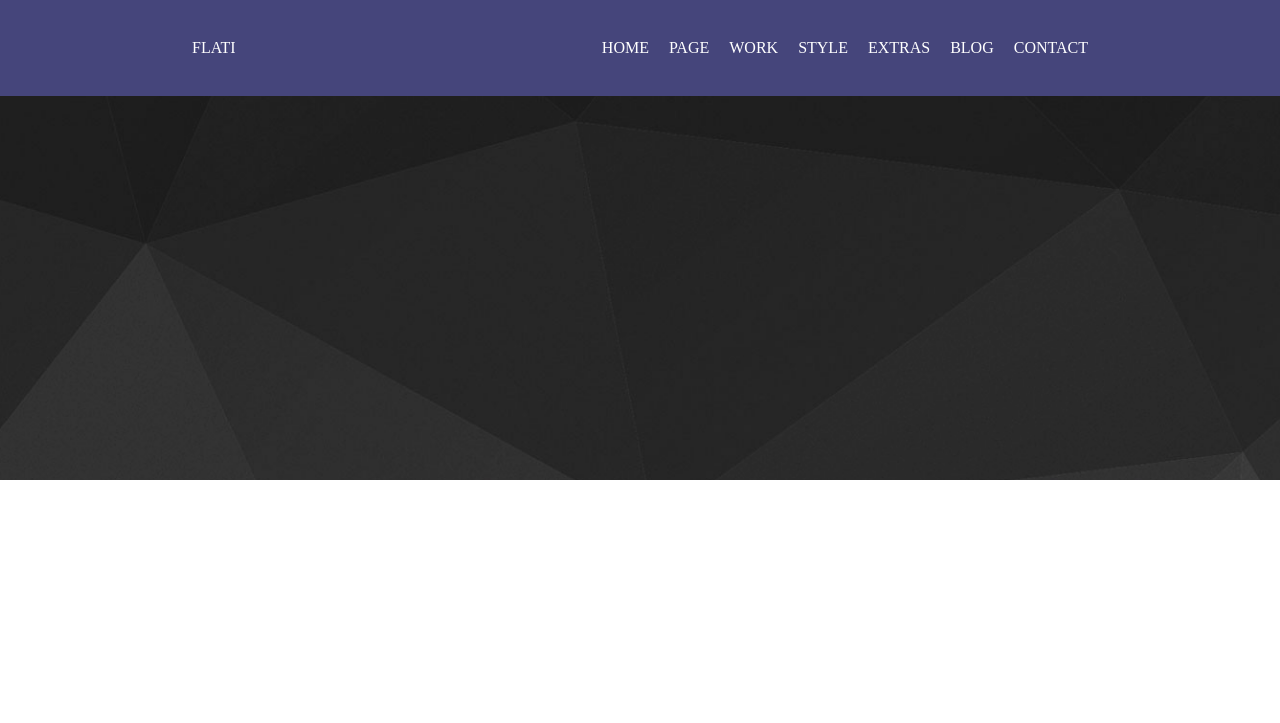
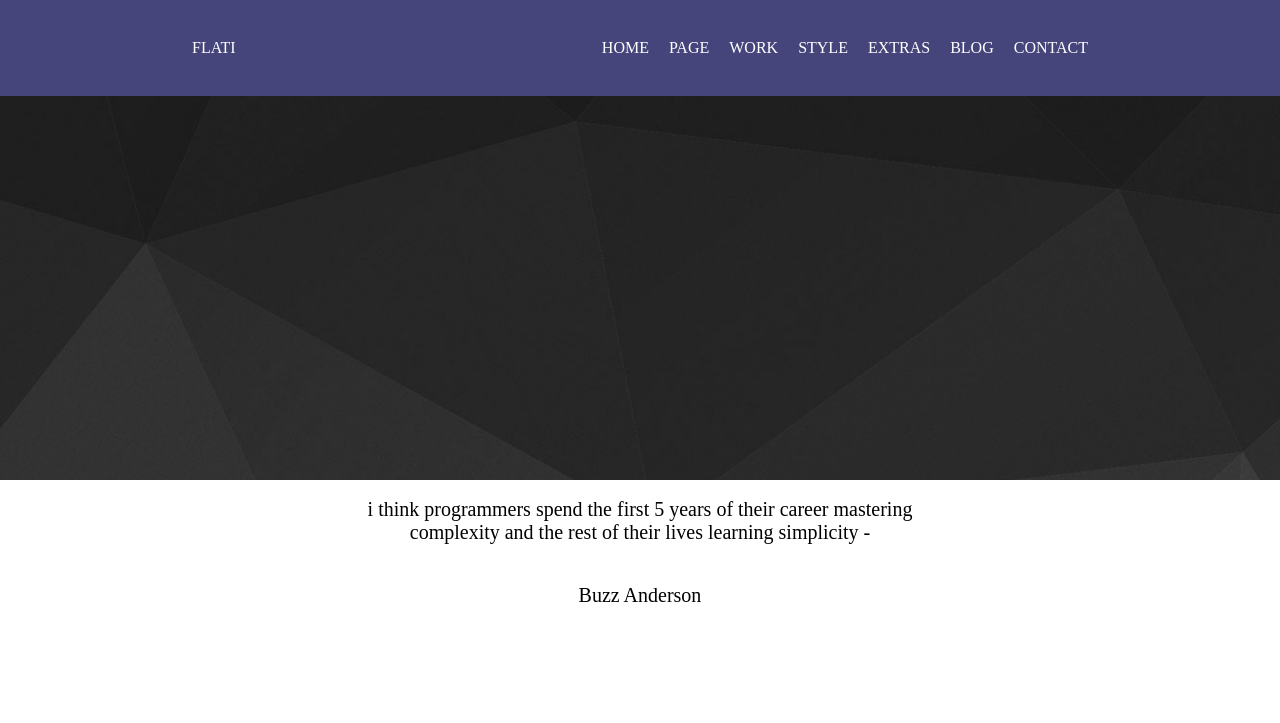
Before and after one commit to sofiane626/06dec, a plain HTML site: page index.html in a window 1280 px wide. Drawn offline with Linux system fonts and the light colour scheme.

Commit message:
section 1 fini

```diff
--- a/index.html
+++ b/index.html
@@ -32,7 +32,21 @@
         <div class="header-div"></div>
     </header>
 
-    <main></main>
+    <main>
+        <section class="section1">
+            <div class="section1-box">
+                <p>i think programmers spend the first 5 years of their career mastering <br>complexity and the rest of
+                    their lives learning simplicity - <br></p>
+                <p>Buzz Anderson</p>
+            </div>
+        </section>
+
+        <section class="section2"></section>
+
+        <section class="section3"></section>
+    </main>
+
+
     <footer></footer>
 </body>
 
--- a/src/sass/style.sass
+++ b/src/sass/style.sass
@@ -37,3 +37,18 @@ nav
     background-image: url('../../public/img/bg-header.png')
     background-position: 100%
     object-fit: cover
+
+.section1
+    height: 30vh
+    width: 100%
+
+.section1-box
+    width: 70%
+    height: 60%
+    margin: auto
+    text-align: center
+    display: flex
+    flex-direction: column
+    justify-content: center
+    align-items: center
+    font-size: 20px
```
Also changed, not shown: public/style/style.css, 1 other file.
